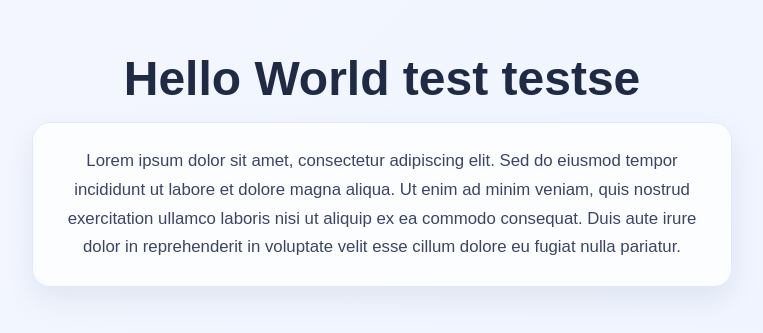
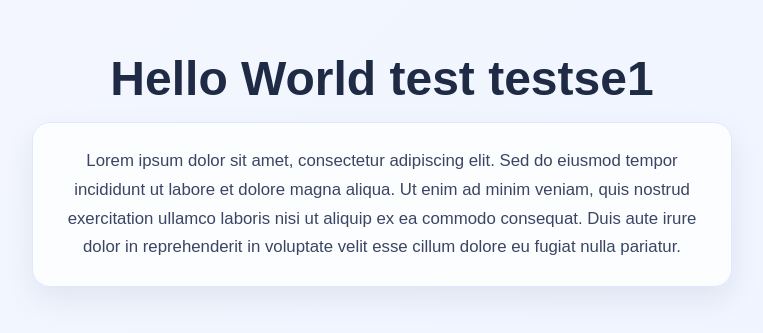
Before and after one commit to Rontos1/webentwicklung-klausur, a plain HTML site: page index.html in a window 1280 px wide. Shown: the part 231-564 px from the top of the page, without its empty margins (258-1021 px from the left). Drawn offline with Linux system fonts and the light colour scheme.

Commit message:
Update web page

```diff
--- a/index.html
+++ b/index.html
@@ -46,7 +46,7 @@
   </head>
   <body>
     <div class="container">
-      <h1>Hello World test testse</h1>
+      <h1>Hello World test testse1</h1>
       <div class="card">
         <p>
           Lorem ipsum dolor sit amet, consectetur adipiscing elit. Sed do eiusmod tempor
```
